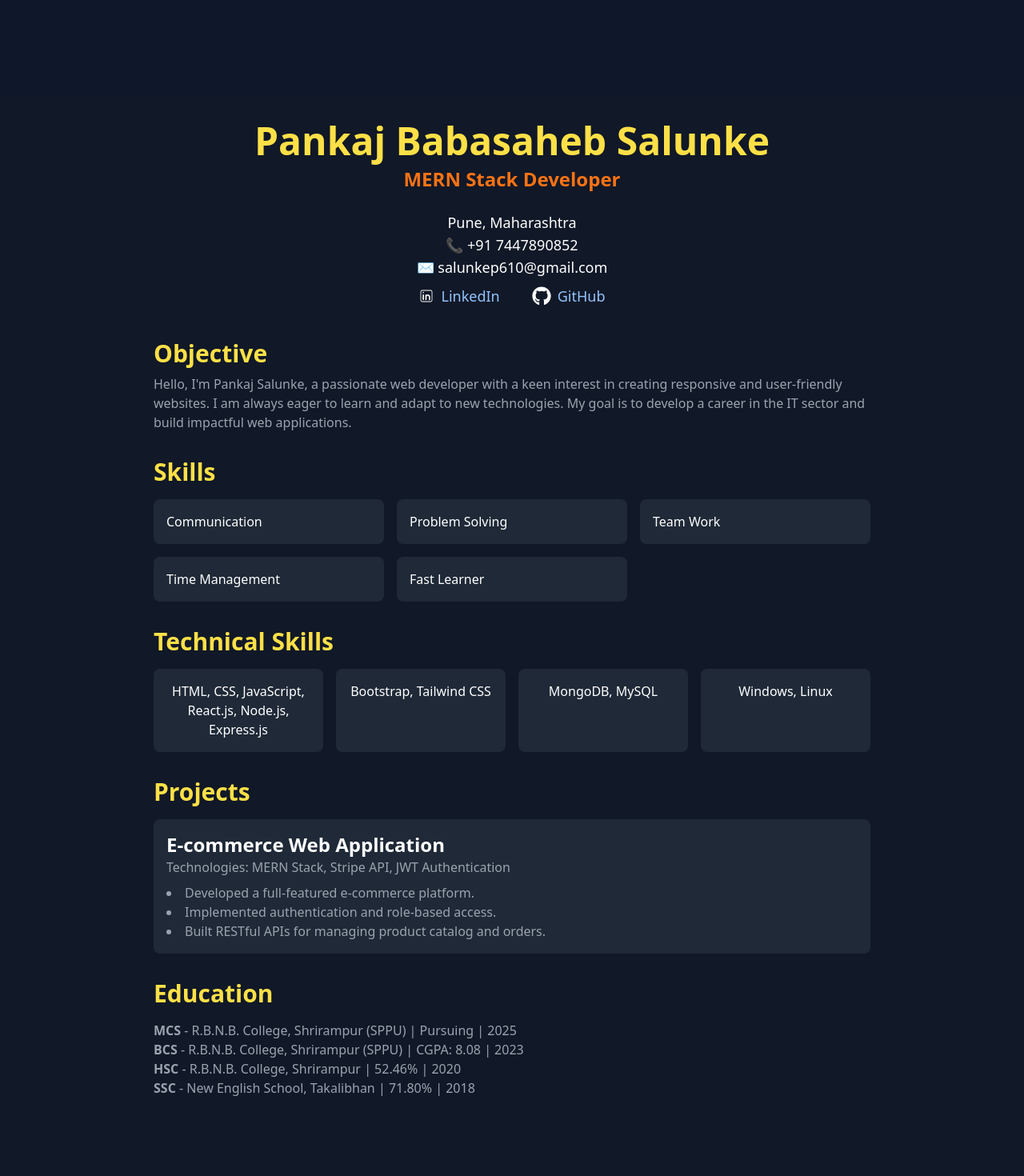
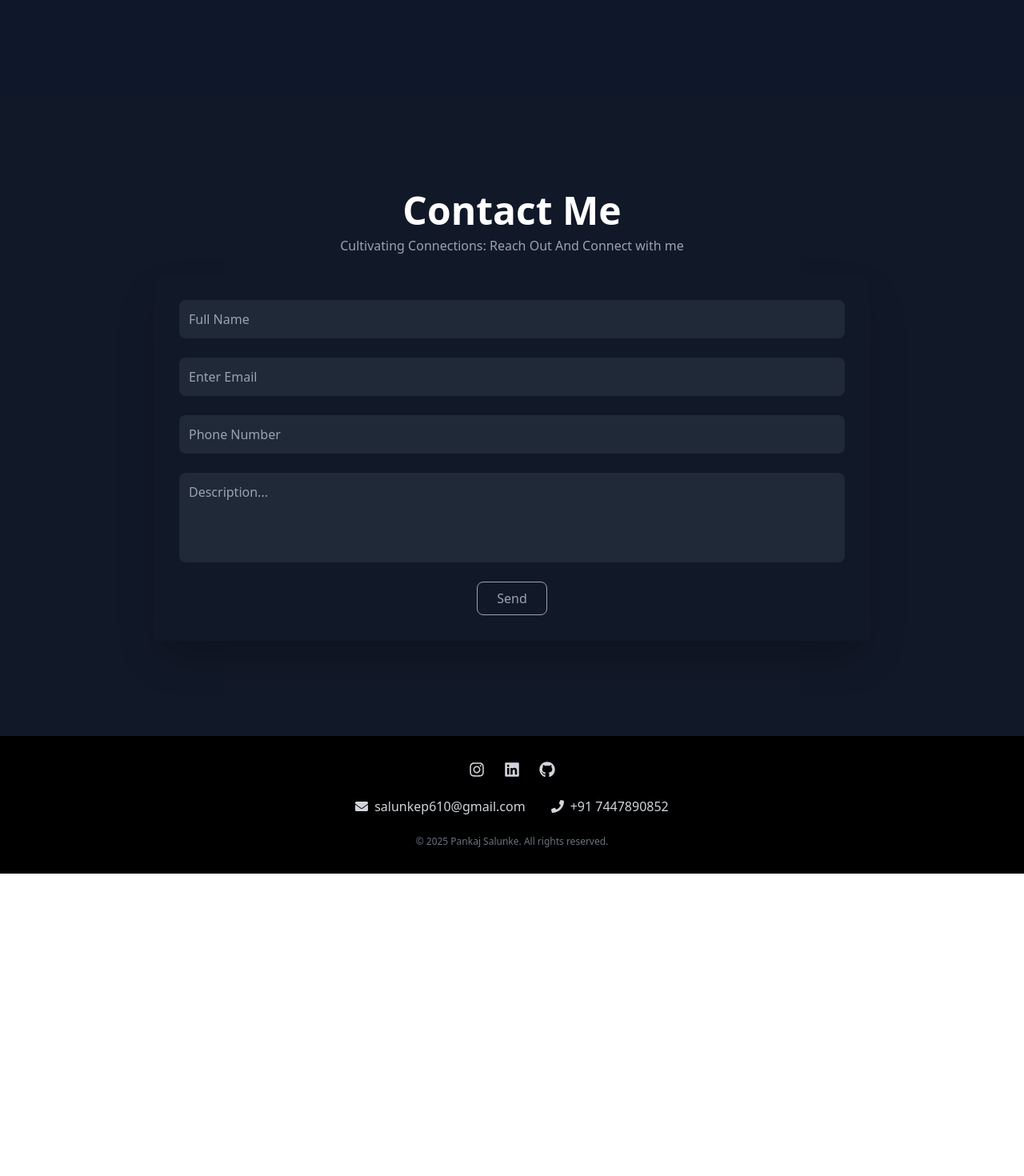
Before and after one commit to pankajsalunke/Portfolio, a React (Vite) app: page / in a window 1280 px wide. Shown: the part 3280-4750 px from the top of the page at 80% size. After the commit the page ends 4372 px from the top, so only its background shows below. Built offline with nearby package versions, Linux system fonts and the light colour scheme.

Commit message:
project updated

```diff
--- a/src/App.jsx
+++ b/src/App.jsx
@@ -1,8 +1,8 @@
-import React from "react";
+
 import Home from "./pages/Home";
 import AboutMe from "./pages/AboutMe";
 import Skills from "./pages/Skills";
-import Resume from "./pages/Resume";
+// import Resume from "./pages/Resume";
 import ContactMe from "./pages/ContactMe";
 import Portfolio from "./pages/Portfolio";
 import Footer from "./components/Footer";
@@ -17,7 +17,7 @@ const App = () => {
         <AboutMe />
         <Skills />
         <Portfolio />
-        <Resume />
+        {/* <Resume /> */}
         <ContactMe />
       </main>
       <Footer />
--- a/src/components/AditionalSkills.jsx
+++ b/src/components/AditionalSkills.jsx
@@ -1,4 +1,4 @@
-import React from "react";
+
 
 const additionalSkills = [
   {
--- a/src/components/Footer.jsx
+++ b/src/components/Footer.jsx
@@ -1,4 +1,4 @@
-import React from "react";
+
 import {
   FaInstagram,
   FaLinkedin,
--- a/src/components/NavBar.jsx
+++ b/src/components/NavBar.jsx
@@ -1,4 +1,4 @@
-import React, { useState } from "react";
+import  { useState } from "react";
 import { Link } from "react-scroll";
 import { FiMenu, FiX } from "react-icons/fi";
 
--- a/src/pages/AboutMe.jsx
+++ b/src/pages/AboutMe.jsx
@@ -1,4 +1,4 @@
-import React from "react";
+
 
 const AboutMe = () => {
   return (
@@ -7,9 +7,7 @@ const AboutMe = () => {
       className="bg-slate-900 text-white min-h-screen flex items-center justify-center px-4 sm:px-6 py-20"
     >
       <div className="w-full max-w-3xl text-center">
-        <h2 className="text-5xl font-bold text-white mb-12">
-          About Me
-        </h2>
+        <h2 className="text-5xl font-bold text-white mb-12">About Me</h2>
 
         <h1 className="text-4xl sm:text-5xl font-bold text-orange-500 mt-2 transition-transform duration-300 hover:scale-105">
           Full Stack Developer
--- a/src/pages/ContactMe.jsx
+++ b/src/pages/ContactMe.jsx
@@ -1,4 +1,4 @@
-import React, { useRef } from "react";
+import  { useRef } from "react";
 import emailjs from "emailjs-com";
 
 const ContactMe = () => {
--- a/src/pages/Home.jsx
+++ b/src/pages/Home.jsx
@@ -1,4 +1,4 @@
-import React from "react";
+
 import my_img from "../assets/my_image.png";
 import ReactTypingEffect from "react-typing-effect";
 
--- a/src/pages/Resume.jsx
+++ b/src/pages/Resume.jsx
@@ -1,157 +1,157 @@
-import React from "react";
-import {FaGithub} from "react-icons/fa";
-import {CiLinkedin} from "react-icons/ci";
-import {Link} from "react-router-dom";
 
-const Resume = () => {
-  return (
-    <div
-      id="resume"
-      className="bg-gray-900 text-white min-h-screen p-4 md:p-8"
-    >
-      <div className="max-w-4xl mx-auto">
-        <div className="text-center">
-          <h1 className="text-3xl md:text-5xl font-bold text-yellow-300">
-            Pankaj Babasaheb Salunke
-          </h1>
-          <h2 className="text-xl md:text-2xl font-semibold text-orange-500 mt-2">
-            MERN Stack Developer
-          </h2>
-        </div>
+// import {FaGithub} from "react-icons/fa";
+// import {CiLinkedin} from "react-icons/ci";
+// import {Link} from "react-router-dom";
 
-        <div className="mt-6 text-center text-base md:text-lg">
-          <p>Pune, Maharashtra</p>
-          <p>📞 +91 7447890852</p>
-          <p>✉ salunkep610@gmail.com</p>
-          <div className="flex flex-col md:flex-row justify-center gap-4 md:gap-10 py-2">
-            <div className="flex items-center justify-center">
-              <span className="mr-2 text-xl">
-                <CiLinkedin />
-              </span>
-              <Link
-                to={"https://www.linkedin.com/in/pankaj-salunke-3342b7203"}
-                target="_blank"
-                className="text-blue-300"
-              >
-                LinkedIn
-              </Link>
-            </div>
-            <div className="flex items-center justify-center">
-              <span className="mr-2 text-2xl">
-                <FaGithub />
-              </span>
-              <Link
-                to={"https://github.com/pankajsalunke"}
-                target="_blank"
-                className="text-blue-300"
-              >
-                GitHub
-              </Link>
-            </div>
-          </div>
-        </div>
+// const Resume = () => {
+//   return (
+//     <div
+//       id="resume"
+//       className="bg-gray-900 text-white min-h-screen p-4 md:p-8"
+//     >
+//       <div className="max-w-4xl mx-auto">
+//         <div className="text-center">
+//           <h1 className="text-3xl md:text-5xl font-bold text-yellow-300">
+//             Pankaj Babasaheb Salunke
+//           </h1>
+//           <h2 className="text-xl md:text-2xl font-semibold text-orange-500 mt-2">
+//             MERN Stack Developer
+//           </h2>
+//         </div>
 
-        <div className="mt-8">
-          <h2 className="text-2xl md:text-3xl font-bold text-yellow-300">
-            Objective
-          </h2>
-          <p className="mt-2 text-gray-400">
-            Hello, I'm Pankaj Salunke, a passionate web developer with a keen
-            interest in creating responsive and user-friendly websites. I am
-            always eager to learn and adapt to new technologies. My goal is to
-            develop a career in the IT sector and build impactful web
-            applications.
-          </p>
-        </div>
+//         <div className="mt-6 text-center text-base md:text-lg">
+//           <p>Pune, Maharashtra</p>
+//           <p>📞 +91 7447890852</p>
+//           <p>✉ salunkep610@gmail.com</p>
+//           <div className="flex flex-col md:flex-row justify-center gap-4 md:gap-10 py-2">
+//             <div className="flex items-center justify-center">
+//               <span className="mr-2 text-xl">
+//                 <CiLinkedin />
+//               </span>
+//               <Link
+//                 to={"https://www.linkedin.com/in/pankaj-salunke-3342b7203"}
+//                 target="_blank"
+//                 className="text-blue-300"
+//               >
+//                 LinkedIn
+//               </Link>
+//             </div>
+//             <div className="flex items-center justify-center">
+//               <span className="mr-2 text-2xl">
+//                 <FaGithub />
+//               </span>
+//               <Link
+//                 to={"https://github.com/pankajsalunke"}
+//                 target="_blank"
+//                 className="text-blue-300"
+//               >
+//                 GitHub
+//               </Link>
+//             </div>
+//           </div>
+//         </div>
 
-        <div className="mt-8">
-          <h2 className="text-2xl md:text-3xl font-bold text-yellow-300">
-            Skills
-          </h2>
-          <div className="grid grid-cols-2 md:grid-cols-3 gap-3 md:gap-4 mt-4">
-            <div className="bg-gray-800 p-2 md:p-4 rounded-lg">
-              Communication
-            </div>
-            <div className="bg-gray-800 p-2 md:p-4 rounded-lg">
-              Problem Solving
-            </div>
-            <div className="bg-gray-800 p-2 md:p-4 rounded-lg">Team Work</div>
-            <div className="bg-gray-800 p-2 md:p-4 rounded-lg">
-              Time Management
-            </div>
-            <div className="bg-gray-800 p-2 md:p-4 rounded-lg">
-              Fast Learner
-            </div>
-          </div>
-        </div>
+//         <div className="mt-8">
+//           <h2 className="text-2xl md:text-3xl font-bold text-yellow-300">
+//             Objective
+//           </h2>
+//           <p className="mt-2 text-gray-400">
+//             Hello, I'm Pankaj Salunke, a passionate web developer with a keen
+//             interest in creating responsive and user-friendly websites. I am
+//             always eager to learn and adapt to new technologies. My goal is to
+//             develop a career in the IT sector and build impactful web
+//             applications.
+//           </p>
+//         </div>
 
-        <div className="mt-8">
-          <h2 className="text-2xl md:text-3xl font-bold text-yellow-300">
-            Technical Skills
-          </h2>
-          <div className="mt-4 grid grid-cols-1 sm:grid-cols-2 md:grid-cols-4 gap-3 md:gap-4">
-            <div className="bg-gray-800 p-2 md:p-4 rounded-lg text-center">
-              HTML, CSS, JavaScript, React.js, Node.js, Express.js
-            </div>
-            <div className="bg-gray-800 p-2 md:p-4 rounded-lg text-center">
-              Bootstrap, Tailwind CSS
-            </div>
-            <div className="bg-gray-800 p-2 md:p-4 rounded-lg text-center">
-              MongoDB, MySQL
-            </div>
-            <div className="bg-gray-800 p-2 md:p-4 rounded-lg text-center">
-              Windows, Linux
-            </div>
-          </div>
-        </div>
+//         <div className="mt-8">
+//           <h2 className="text-2xl md:text-3xl font-bold text-yellow-300">
+//             Skills
+//           </h2>
+//           <div className="grid grid-cols-2 md:grid-cols-3 gap-3 md:gap-4 mt-4">
+//             <div className="bg-gray-800 p-2 md:p-4 rounded-lg">
+//               Communication
+//             </div>
+//             <div className="bg-gray-800 p-2 md:p-4 rounded-lg">
+//               Problem Solving
+//             </div>
+//             <div className="bg-gray-800 p-2 md:p-4 rounded-lg">Team Work</div>
+//             <div className="bg-gray-800 p-2 md:p-4 rounded-lg">
+//               Time Management
+//             </div>
+//             <div className="bg-gray-800 p-2 md:p-4 rounded-lg">
+//               Fast Learner
+//             </div>
+//           </div>
+//         </div>
 
-        <div className="mt-8">
-          <h2 className="text-2xl md:text-3xl font-bold text-yellow-300">
-            Projects
-          </h2>
-          <div className="mt-4 bg-gray-800 p-4 rounded-lg w-full">
-            <h3 className="text-xl md:text-2xl font-semibold">
-              E-commerce Web Application
-            </h3>
-            <p className="text-gray-400">
-              Technologies: MERN Stack, Stripe API, JWT Authentication
-            </p>
-            <ul className="list-disc list-inside text-gray-400 mt-2">
-              <li>Developed a full-featured e-commerce platform.</li>
-              <li>Implemented authentication and role-based access.</li>
-              <li>
-                Built RESTful APIs for managing product catalog and orders.
-              </li>
-            </ul>
-          </div>
-        </div>
+//         <div className="mt-8">
+//           <h2 className="text-2xl md:text-3xl font-bold text-yellow-300">
+//             Technical Skills
+//           </h2>
+//           <div className="mt-4 grid grid-cols-1 sm:grid-cols-2 md:grid-cols-4 gap-3 md:gap-4">
+//             <div className="bg-gray-800 p-2 md:p-4 rounded-lg text-center">
+//               HTML, CSS, JavaScript, React.js, Node.js, Express.js
+//             </div>
+//             <div className="bg-gray-800 p-2 md:p-4 rounded-lg text-center">
+//               Bootstrap, Tailwind CSS
+//             </div>
+//             <div className="bg-gray-800 p-2 md:p-4 rounded-lg text-center">
+//               MongoDB, MySQL
+//             </div>
+//             <div className="bg-gray-800 p-2 md:p-4 rounded-lg text-center">
+//               Windows, Linux
+//             </div>
+//           </div>
+//         </div>
 
-        <div className="mt-8">
-          <h2 className="text-2xl md:text-3xl font-bold text-yellow-300">
-            Education
-          </h2>
-          <div className="mt-4 text-gray-400">
-            <p>
-              <strong>MCS</strong> - R.B.N.B. College, Shrirampur (SPPU) |
-              Pursuing | 2025
-            </p>
-            <p>
-              <strong>BCS</strong> - R.B.N.B. College, Shrirampur (SPPU) | CGPA:
-              8.08 | 2023
-            </p>
-            <p>
-              <strong>HSC</strong> - R.B.N.B. College, Shrirampur | 52.46% |
-              2020
-            </p>
-            <p>
-              <strong>SSC</strong> - New English School, Takalibhan | 71.80% |
-              2018
-            </p>
-          </div>
-        </div>
-      </div>
-    </div>
-  );
-};
+//         <div className="mt-8">
+//           <h2 className="text-2xl md:text-3xl font-bold text-yellow-300">
+//             Projects
+//           </h2>
+//           <div className="mt-4 bg-gray-800 p-4 rounded-lg w-full">
+//             <h3 className="text-xl md:text-2xl font-semibold">
+//               E-commerce Web Application
+//             </h3>
+//             <p className="text-gray-400">
+//               Technologies: MERN Stack, Stripe API, JWT Authentication
+//             </p>
+//             <ul className="list-disc list-inside text-gray-400 mt-2">
+//               <li>Developed a full-featured e-commerce platform.</li>
+//               <li>Implemented authentication and role-based access.</li>
+//               <li>
+//                 Built RESTful APIs for managing product catalog and orders.
+//               </li>
+//             </ul>
+//           </div>
+//         </div>
 
-export default Resume;
+//         <div className="mt-8">
+//           <h2 className="text-2xl md:text-3xl font-bold text-yellow-300">
+//             Education
+//           </h2>
+//           <div className="mt-4 text-gray-400">
+//             <p>
+//               <strong>MCS</strong> - R.B.N.B. College, Shrirampur (SPPU) |
+//               Pursuing | 2025
+//             </p>
+//             <p>
+//               <strong>BCS</strong> - R.B.N.B. College, Shrirampur (SPPU) | CGPA:
+//               8.08 | 2023
+//             </p>
+//             <p>
+//               <strong>HSC</strong> - R.B.N.B. College, Shrirampur | 52.46% |
+//               2020
+//             </p>
+//             <p>
+//               <strong>SSC</strong> - New English School, Takalibhan | 71.80% |
+//               2018
+//             </p>
+//           </div>
+//         </div>
+//       </div>
+//     </div>
+//   );
+// };
+
+// export default Resume;
```
Also changed, not shown: src/main.jsx (+3 -6 lines), src/pages/Portfolio.jsx (+28 -19 lines), src/pages/Skills.jsx (+8 -4 lines).
